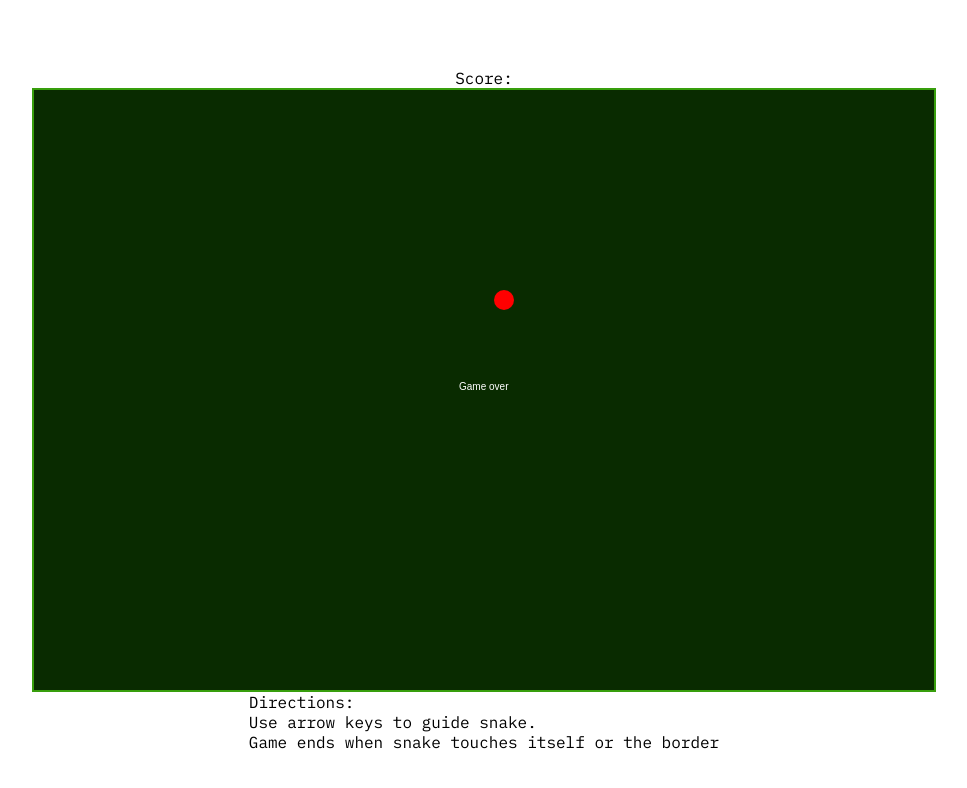
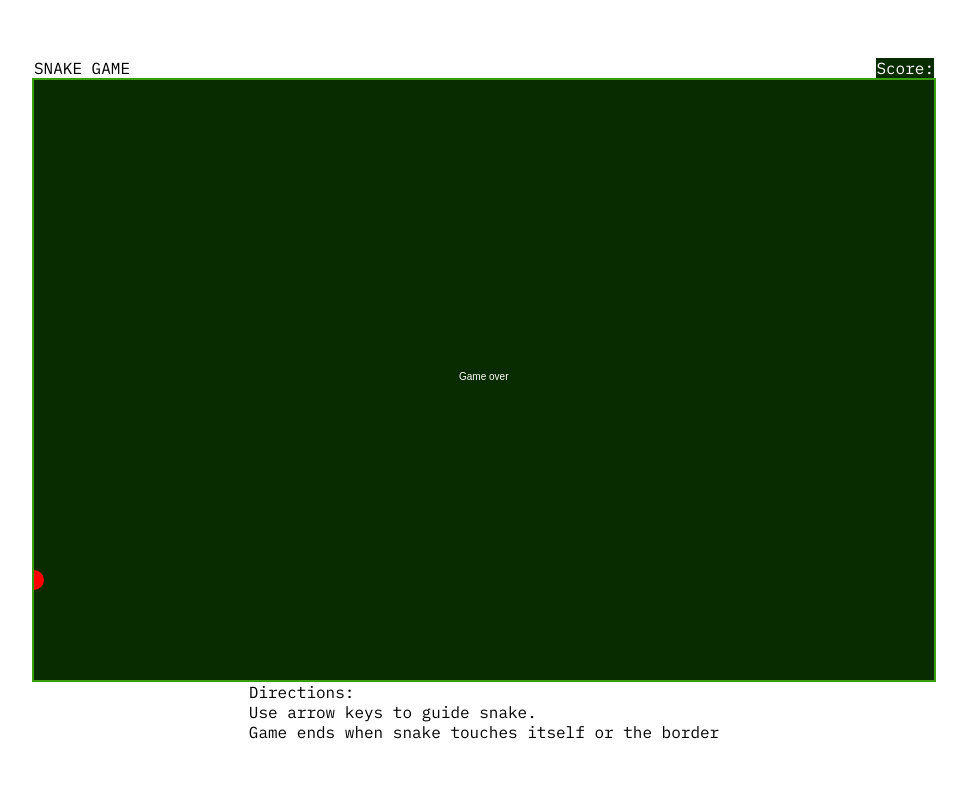
Before and after one commit to KBiz65/snake-game, a plain HTML site: page index.html in a window 1280 px wide. Shown: the whole page, without its empty margins (156-1123 px from the left). Drawn offline with Linux system fonts and the light colour scheme.

Commit message:
working on getting apple and snake on same plane

```diff
--- a/index.html
+++ b/index.html
@@ -13,7 +13,8 @@
   </head>
   <body>
     <div class="header-container">
-      <img src="" alt="" />
+      <!-- <img src="" alt="" /> -->
+      <div class="game-title">SNAKE GAME</div>
       <div id="score-container">
         <p id="score-text">Score:</p>
         <div id="score-number">
--- a/snake.css
+++ b/snake.css
@@ -26,12 +26,33 @@ html {
 
 body {
   display: flex;
-  width: 62.5%;
+  width: 900px;
   flex-direction: column;
   align-items: center;
   justify-content: center;
 }
 
+.header-container {
+  width: 900px;
+  height: auto;
+  display: flex;
+  flex-direction: row;
+  align-items: center;
+  justify-content: space-between;
+}
+
 #game-canvas {
   border: 2px solid #389e0d;
 }
+
+#score-container {
+  background: #092b00;
+  color: white;
+}
+
+#score-number {
+  font-family: "IMB Plex Mono", monospace;
+  font-size: 2.4rem;
+  line-height: 3.1rem;
+  text-align: end;
+}
--- a/snake.js
+++ b/snake.js
@@ -1,7 +1,8 @@
 const canvas = document.getElementById('game-canvas');
 const canvasContext = canvas.getContext('2d');
-let snakePositionX = 460;
-let snakePositionY = 300;
+const scoreDisplay = document.getElementById('score-number');
+let snakePositionX = Math.floor(Math.random() * (900 / 10)) * 10;
+let snakePositionY = Math.floor(Math.random() * (600 / 10)) * 10;
 const snakeBodySize = 10;
 let snakeSpeed = 10;
 let snakeSpeedPositive = true;
@@ -10,8 +11,8 @@ let movingOnY = false;
 let snakeBodyArray = [{ x: snakePositionX, y: snakePositionY }];
 let appleCount = 0;
 const appleSize = 10;
-let applePositionX = 0;
-let applePositionY = 0;
+let applePositionX = Math.floor(Math.random() * (900 / 10)) * 10;
+let applePositionY = Math.floor(Math.random() * (600 / 10)) * 10;;
 
 window.onload = function () {
   const framesPerSecond = 10;
@@ -26,23 +27,22 @@ document.addEventListener('keydown', checkKey);
 
 function gameMovement() {
   if (movingOnX) {
-    console.log("snakePositionX: ", snakePositionX);
-    console.log("snakePositionY: ", snakePositionY);
     if (snakePositionX >= 0+snakeBodySize && snakePositionX <= canvas.width-snakeBodySize) {
       snakePositionX += snakeSpeed;
       updateSnakeBodyArray();
       drawSnake();
+      updateScore();
     } else {
       gameOver();
     }
   }
   if (movingOnY) {
-    console.log("snakePositionX: ", snakePositionX);
-    console.log("snakePositionY: ", snakePositionY);
+
     if (snakePositionY >= 0 + snakeBodySize && snakePositionY <= canvas.height - snakeBodySize) {
       snakePositionY += snakeSpeed;
       updateSnakeBodyArray();
       drawSnake();
+      updateScore();
     } else {
       gameOver();
     }
@@ -72,9 +72,16 @@ function drawSnake() {
   }
 }
 
-function getRandomXY() {
+function updateScore() {
+  if (snakePositionX === applePositionX && snakePositionY === applePositionY) {
+    scoreDisplay.textContent = appleCount;
+  }
+}
+
+function getRandom() {
   applePositionX = Math.floor(Math.random() * (900 / 10)) * 10;
   applePositionY = Math.floor(Math.random() * (600 / 10)) * 10;
+  return
 
 }
 
@@ -86,7 +93,7 @@ function drawApple() {
 }
 
 function checkKey(e) {
-  console.log(e.key);
+  // console.log(e.key);
   if (e.key === 'ArrowUp') {
     movingOnX = false;
     movingOnY = true;
```
